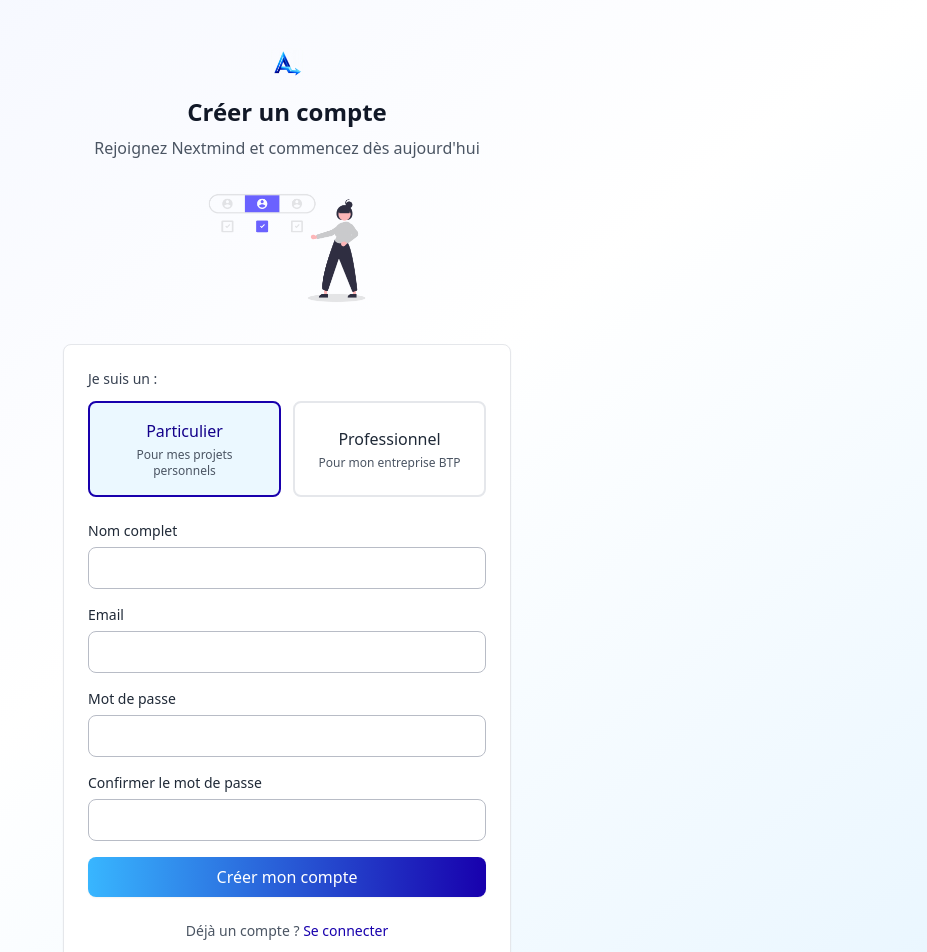
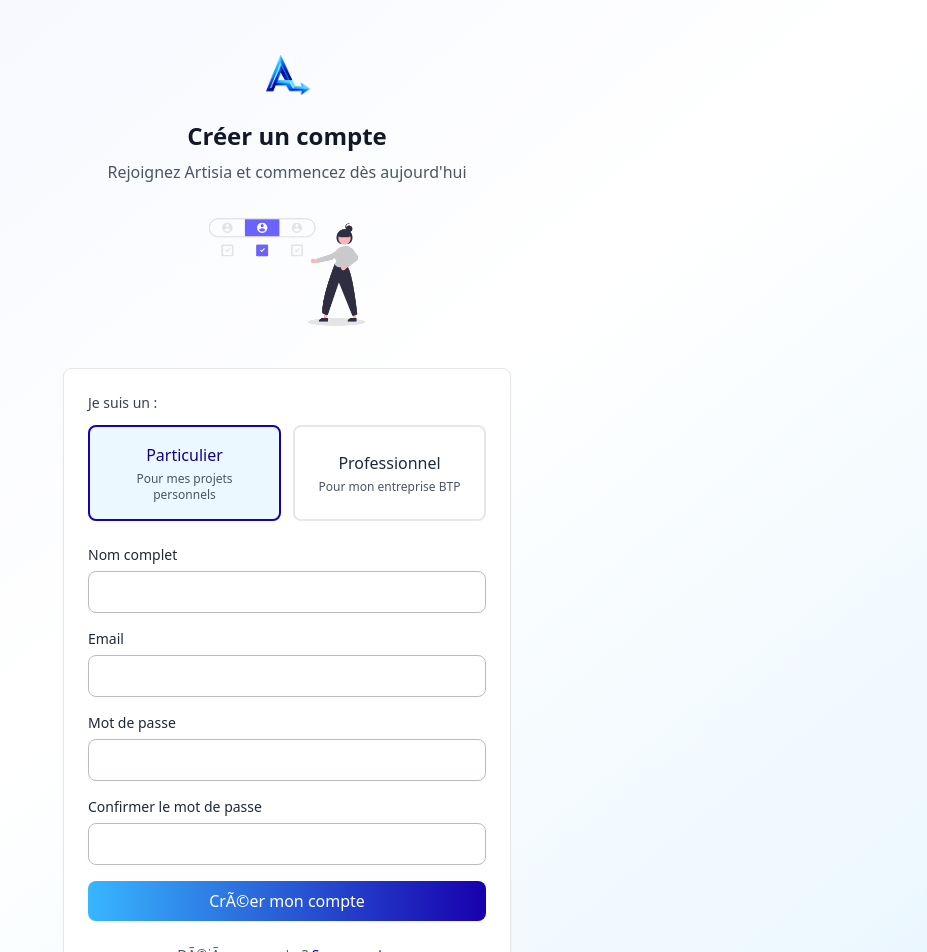
Before and after one commit to MerwaneESME/nextmind, a Next.js app: page /register in a window 1280 px wide. Shown: the top 952 px of the page, without its empty margins (353-1280 px from the left). Built offline with nearby package versions, Linux system fonts and the light colour scheme; no server answers.

Commit message:
fix mention nextmind

```diff
--- a/app/register/page.tsx
+++ b/app/register/page.tsx
@@ -34,7 +34,7 @@
     if (!formData.name.trim()) newErrors.name = "Le nom est requis";
     if (!formData.email.trim()) newErrors.email = "L'email est requis";
     if (formData.password.length < 8) {
-      newErrors.password = "Le mot de passe doit contenir au moins 8 caractères";
+      newErrors.password = "Le mot de passe doit contenir au moins 8 caractÃ¨res";
     }
     if (formData.password !== formData.confirmPassword) {
       newErrors.confirmPassword = "Les mots de passe ne correspondent pas";
@@ -59,7 +59,7 @@
       savePendingProfile(profilePayload);
 
       // 1. Inscription via Supabase (Standard)
-      // NOTE: Pour que cela fonctionne sans mail, désactivez "Confirm email" dans le dashboard Supabase
+      // NOTE: Pour que cela fonctionne sans mail, dÃ©sactivez "Confirm email" dans le dashboard Supabase
       const { data: signUpData, error: signUpError } = await supabase.auth.signUp({
         email: formData.email,
         password: formData.password,
@@ -73,17 +73,17 @@
 
       if (signUpError) throw signUpError;
 
-      // 2. Connexion immédiate
-      // Si la confirmation par mail est active sur Supabase, cette étape échouera pour les nouveaux comptes
+      // 2. Connexion immÃ©diate
+      // Si la confirmation par mail est active sur Supabase, cette Ã©tape Ã©chouera pour les nouveaux comptes
       const { data: loginData, error: loginError } = await supabase.auth.signInWithPassword({
         email: formData.email,
         password: formData.password,
       });
 
       if (loginError || !loginData.user) {
-        // Si l'e-mail n'est pas encore confirmé, Supabase peut bloquer ici
+        // Si l'e-mail n'est pas encore confirmÃ©, Supabase peut bloquer ici
         setNotice(
-          "Compte créé ! (Si vous avez activé la confirmation par mail, vérifiez votre boîte de réception avant de vous connecter)."
+          "Compte crÃ©Ã© ! (Si vous avez activÃ© la confirmation par mail, vÃ©rifiez votre boÃ®te de rÃ©ception avant de vous connecter)."
         );
         return;
       }
@@ -106,14 +106,14 @@
             <img
               src="/images/artisia_cadre.png"
               alt="Artisia"
-              className="h-8 w-auto logo-blend"
+              className="h-14 w-auto logo-blend"
             />
           </Link>
           <h1 className="text-2xl font-bold text-gray-900 mb-2">
             Créer un compte
           </h1>
           <p className="text-gray-600">
-            Rejoignez Nextmind et commencez dès aujourd'hui
+            Rejoignez Artisia et commencez dès aujourd'hui
           </p>
           <img
             src="/images/subscribe.png"
@@ -123,7 +123,7 @@
         </div>
 
         <div className="bg-white rounded-lg shadow-sm border border-gray-200 p-6">
-          {/* Sélection du type de compte */}
+          {/* SÃ©lection du type de compte */}
           <div className="mb-6">
             <label className="block text-sm font-medium text-gray-700 mb-3">
               Je suis un :
@@ -210,12 +210,12 @@
             />
 
             <Button type="submit" className="w-full" disabled={isLoading}>
-              {isLoading ? "Création du compte..." : "Créer mon compte"}
+              {isLoading ? "CrÃ©ation du compte..." : "CrÃ©er mon compte"}
             </Button>
           </form>
 
           <div className="mt-6 text-center text-sm text-gray-600">
-            Déjà un compte ?{" "}
+            DÃ©jÃ  un compte ?{" "}
             <Link href="/login" className="text-primary-600 hover:text-primary-700 font-medium">
               Se connecter
             </Link>
```
Also changed, not shown: public/images/artisia_cadre.png.
